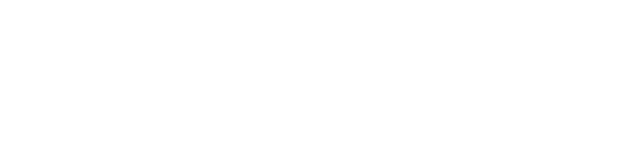
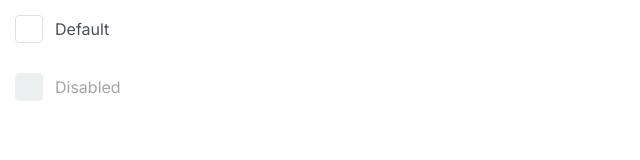
Before and after one commit to js-tasks-ru/htmlcss-20210916_murka8831, a website: page 07-lection5/01-checkbox/index.html in a window 1280 px wide. Shown: the whole page, without its empty margins (0-640 px from the left). Drawn offline with Linux system fonts and the light colour scheme.

Commit message:
add solution for checkbox

```diff
--- a/07-lection5/01-checkbox/checkbox.css
+++ b/07-lection5/01-checkbox/checkbox.css
@@ -0,0 +1,82 @@
+.checkbox {
+    display: block;
+    cursor: pointer;
+    padding: 15px;
+    width: 110px;
+    height: 28px;
+}
+
+.checkbox__input {
+   width: 0;
+   height: 0;
+   opacity: 0;
+   clip: rect(0, 0, 0, 0);
+   outline: none;
+   position: absolute;
+}
+
+.checkbox__state {
+    display: flex;
+    flex-direction: row;
+    align-items: center;
+
+}
+
+.checkbox__control {
+    height: 28px;
+    width: 28px;
+    border-radius: 4px;
+    position: relative;
+    box-sizing: border-box;
+    border: 1px solid var(--grey-2);
+    background: var(--white);
+}
+
+.checkbox__icon {
+    position: absolute;
+    top: 50%;
+    left: 50%;
+    transform: translate(-50%, -50%);
+    width: 13px;
+    height: 13px;
+    display: none;
+
+}
+
+.checkbox__label {
+    font-family: 'Inter';
+    font-style: normal;
+    font-weight: normal;
+    font-size: 16px;
+    line-height: 24px;
+    color: var(--grey-4);
+    margin-left: 12px;
+}
+
+.checkbox__input:checked ~ .checkbox__state .checkbox__control {
+    background: var(--colorhist);
+    border-color: var(--colorhist);
+}
+
+.checkbox__input:checked ~ .checkbox__state .checkbox__icon {
+    display: block;
+}
+
+.checkbox__input:focus ~ .checkbox__state .checkbox__label{
+    text-decoration: underline;
+
+}
+
+.checkbox__input:disabled ~ .checkbox__state {
+    opacity: 0.5;
+    cursor: not-allowed;
+}
+
+.checkbox__input:disabled ~ .checkbox__state .checkbox__control {
+    background: var(--grey-2);
+    border-color: var(--grey-2);
+}
+
+.checkbox__input:disabled ~ .checkbox__state .checkbox__icon {
+    display: none;
+}
--- a/07-lection5/01-checkbox/index.html
+++ b/07-lection5/01-checkbox/index.html
@@ -4,8 +4,35 @@
     <head>
         <link rel="stylesheet" href="../../assets/css/main.css">
         <link rel="stylesheet" href="./checkbox.css">
+        <link href='http://fonts.googleapis.com/css?family=Inter' rel='stylesheet' type='text/css'>
     </head>
     <body>
+        <label class="checkbox">
+            <input type="checkbox" class="checkbox__input">
+            <div class="checkbox__state">
+                <div class="checkbox__control">
+                    <svg class='checkbox__icon' width="15" height="13" viewBox="0 0 15 13" fill="none" xmlns="http://www.w3.org/2000/svg">
+                        <path d="M1.5 7.5L5 11L13 2" stroke="white" stroke-width="3" stroke-linecap="round" stroke-linejoin="round"/>
+                    </svg>
+                </div>
+                <div class="checkbox__label">
+                    Default
+                </div>
+            </div>
+        </label>
 
+        <label class="checkbox">
+            <input type="checkbox" class="checkbox__input" disabled>
+            <div class="checkbox__state">
+                <div class="checkbox__control">
+                    <svg class='checkbox__icon' width="15" height="13" viewBox="0 0 15 13" fill="none" xmlns="http://www.w3.org/2000/svg">
+                        <path d="M1.5 7.5L5 11L13 2" stroke="white" stroke-width="3" stroke-linecap="round" stroke-linejoin="round"/>
+                    </svg>
+                </div>
+                <div class="checkbox__label">
+                    Disabled
+                </div>
+            </div>
+        </label>
     </body>
 </html>
```
